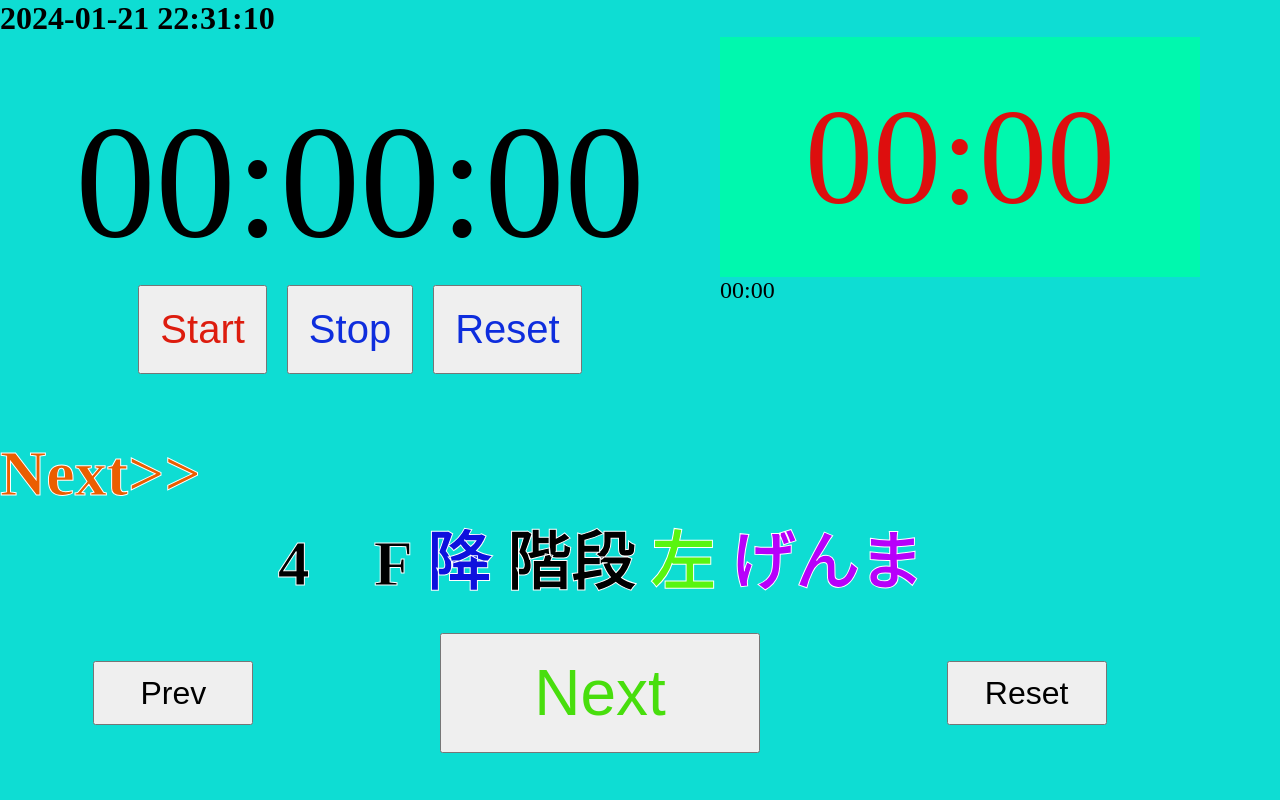
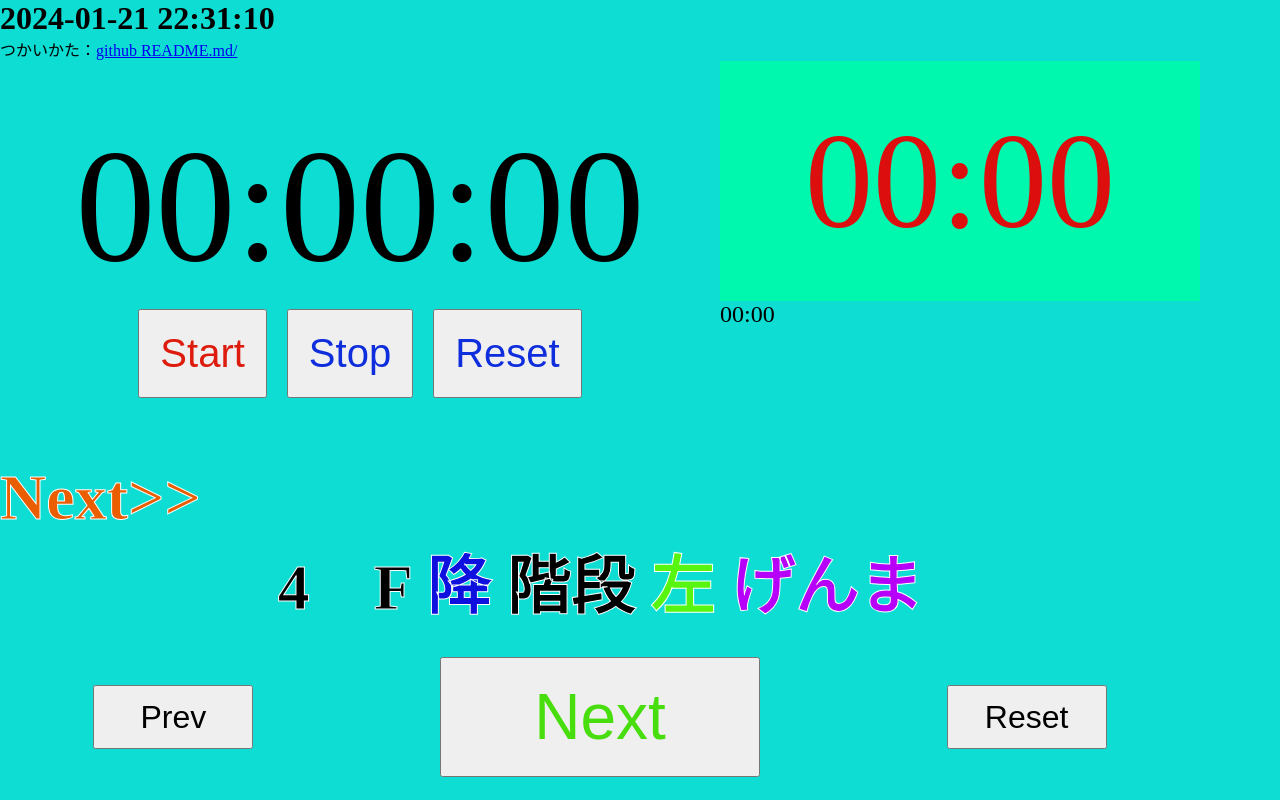
Before and after one commit to dq9kn/somarathon, a plain HTML site: page somarathon.html in a window 1280 px wide. Drawn offline with Linux system fonts and the light colour scheme.

Commit message:
Update somarathon.html

```diff
--- a/somarathon.html
+++ b/somarathon.html
@@ -8,7 +8,7 @@
     <script type="text/javascript" src="script.js"></script>
 </head>
 <body>
-    <div id="datetime">1970-01-01 00:00:00</div>
+    <div id="datetime">1970-01-01 00:00:00</div> つかいかた：<a href="https://github.com/dq9kn/somarathon/blob/main/README.md">github README.md/</a>
     <div id="container">
         <div id="a">
             <div id="c">
```
